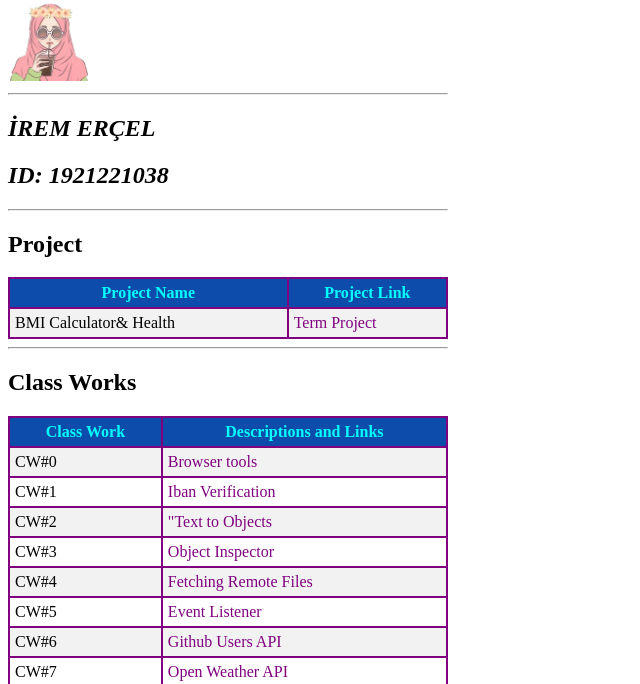
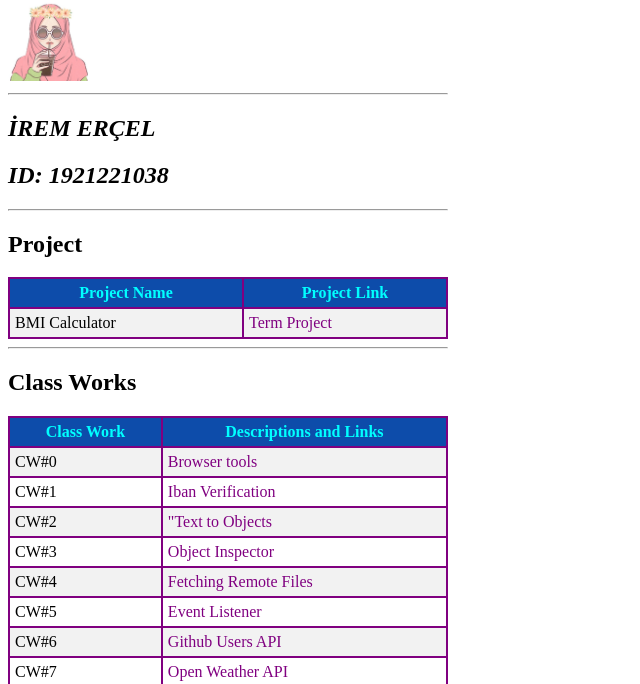
Before and after one commit to iremercel/AdvancedProgrammingTechniqes, a plain HTML site: page index.html in a window 1280 px wide. Shown: the part 116-800 px from the top of the page, without its empty margins (0-640 px from the left). Drawn offline with Linux system fonts and the light colour scheme.

Commit message:
Update index.html

```diff
--- a/index.html
+++ b/index.html
@@ -56,7 +56,7 @@
         <th>Project Link</th>
     </tr>
     <tr>
-      <td>BMI Calculator& Health</td>
+      <td>BMI Calculator</td>
       <td>
           <a href="https://iremercel.github.io/AdvancedProgrammingTechniqes/Term_Project/index.html">Term Project</a>
 
```
